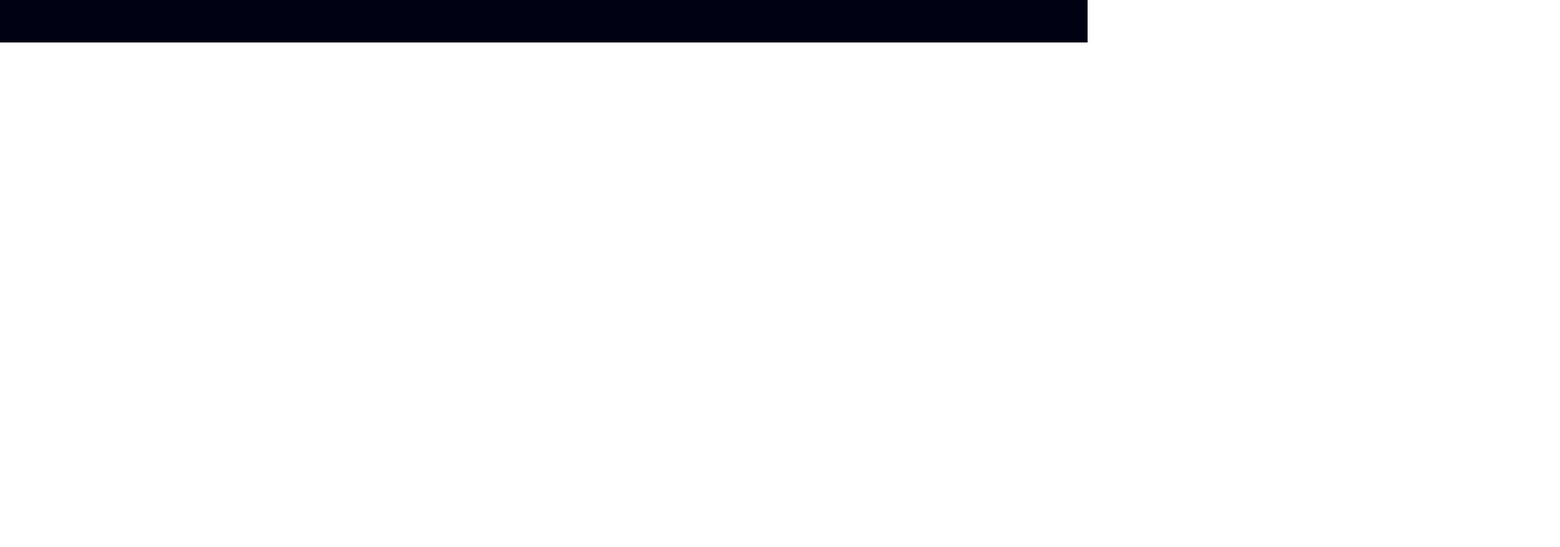
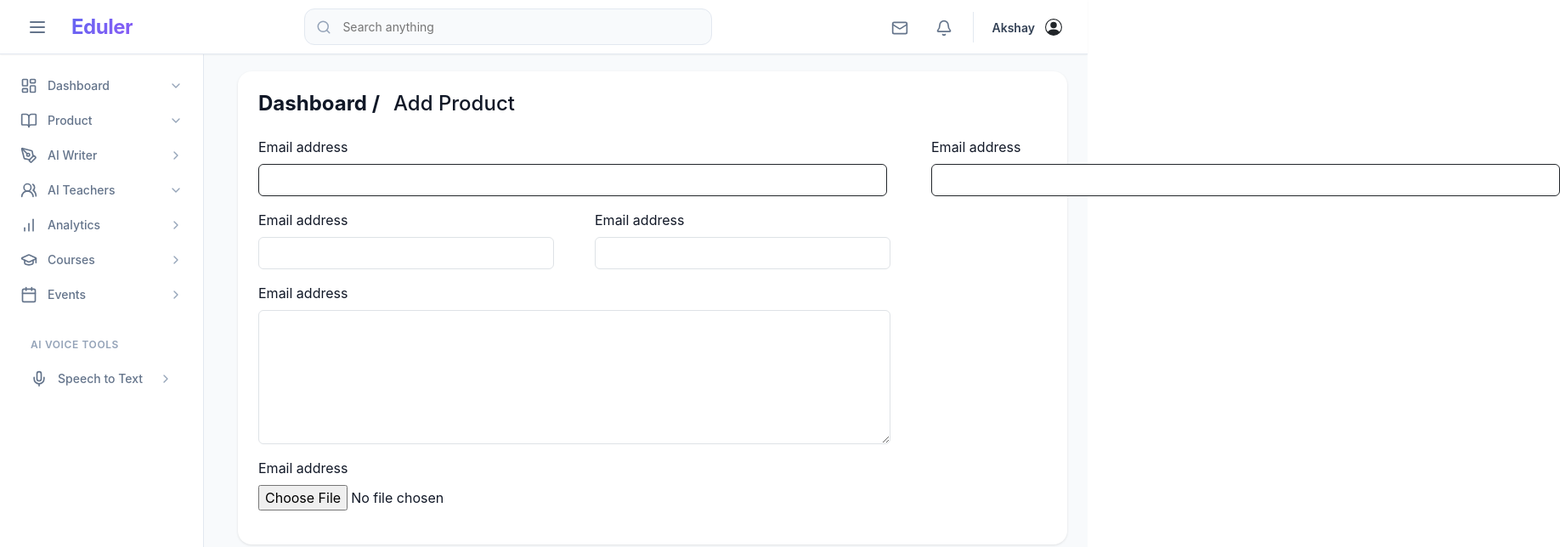
Before and after one commit to Akshay-patil-dav/Admin-Panel-Using-React, a React (Vite) app: page /Product in a window 1280 px wide. Before the commit this address had no page. Shown: the top 644 px of the page at 85% size, 1836 px wide, since content can reach past the window. Built offline with nearby package versions, Linux system fonts and the light colour scheme.

Commit message:
first commit

```diff
--- a/src/App.jsx
+++ b/src/App.jsx
@@ -7,6 +7,7 @@ import Dashboard from './components/Dashboard/Dashboard';
 import Layout from './components/Layout_Compinents/Layout';
 import CRM from './components/Dashboard/CRM';
 import Footer from './components/Dashboard/Footer/Footer';
+import Add_Product from './components/Product/Add_Product';
 
 export default function App() {
 
@@ -19,6 +20,7 @@ export default function App() {
         <Route path="/" element={<Layout />}>
           <Route index element={<Dashboard />} />
           <Route path="/CRM" element={<CRM />} />
+          <Route path="/Product" element={<Add_Product />} />
           {/* <Footer /> */}
 
         </Route>
--- a/src/components/Dashboard/Footer/Footer.jsx
+++ b/src/components/Dashboard/Footer/Footer.jsx
@@ -2,8 +2,10 @@ import React from 'react'
 
 export default function Footer() {
   return (
-    <footer>
+    // <footer>
 
-    </footer>
+    // </footer>
+    <>
+    </>
   )
 }
--- a/src/components/Layout_Compinents/header/SideNav.jsx
+++ b/src/components/Layout_Compinents/header/SideNav.jsx
@@ -40,11 +40,11 @@ const SideNav = ({ isOpen }) => {
             ]
         },
         {
-            id: 'documents',
+            id: 'Product',
             icon: BookOpen,
-            label: 'Documents',
+            label: 'Product',
             subItems: [
-                { id: 'notes', label: 'Notes', icon: FileText, link: '/documents/notes' },
+                { id: 'Add Product', label: 'Add Product', icon: FileText, link: '/Product' },
                 { id: 'lectures', label: 'Lectures', icon: Video, link: '/documents/lectures' },
                 { id: 'discussions', label: 'Discussions', icon: MessageSquare, link: '/documents/discussions' },
             ]
--- /dev/null
+++ b/src/components/Product/Add_Product.jsx
@@ -0,0 +1,32 @@
+import React from 'react'
+import Add_product_form from './form/Add_product_form'
+import Add_product_left_form from './form/Add_product_left_form'
+
+export default function Add_Product() {
+    return (
+        <div className="eduler-layout" >
+
+
+            <main className="eduler-main" >
+                <div className="eduler-main__container">
+                    {/* lkejdl */}
+                    <div className='fx'>
+                        <h4><b>Dashboard /</b></h4><h4><p className='mx-3'>Add Product</p></h4>
+                    </div>
+
+                    <form action="">
+
+                        <div className='fx gap-5 form_add' >
+                            <div>
+                                <Add_product_form />
+
+                            </div>
+                            <Add_product_left_form />
+                        </div>
+
+                    </form>
+                </div>
+            </main>
+        </div>
+    )
+}
--- /dev/null
+++ b/src/components/Product/form/Add_product_form.jsx
@@ -0,0 +1,42 @@
+import React from 'react'
+
+export default function Add_product_form() {
+    return (
+        <div className='rightform'>
+            <div className="mb-3">
+                <label for="exampleInputEmail1" className="form-label">Email address</label>
+                <input type="email" className="form-control" id="exampleInputEmail1" aria-describedby="emailHelp" />
+                {/* <div id="emailHelp" className="form-text">We'll never share your email with anyone else.</div> */}
+            </div>
+
+            <div className='fx gap-5'>
+                <div className="mb-3">
+                    <label for="exampleInputEmail1" className="form-label">Email address</label>
+                    <input type="email" className="form-control" id="exampleInputEmail1" aria-describedby="emailHelp" />
+                    {/* <div id="emailHelp" className="form-text">We'll never share your email with anyone else.</div> */}
+                </div>
+                <div className="mb-3">
+                    <label for="exampleInputEmail1" className="form-label">Email address</label>
+                    <input type="email" className="form-control" id="exampleInputEmail1" aria-describedby="emailHelp" />
+                    {/* <div id="emailHelp" className="form-text">We'll never share your email with anyone else.</div> */}
+                </div>
+            </div>
+
+            <div className="mb-3">
+                <label for="exampleInputEmail1" className="form-label">Email address</label>
+                <textarea type="email" className="form-control" id="exampleFormControlTextarea1" rows="6"> </textarea>
+                {/* <div id="emailHelp" className="form-text">We'll never share your email with anyone else.</div> */}
+            </div>
+
+
+            <div className="mb-3">
+                <label for="exampleInputEmail1" className="form-label">Email address</label>
+                <div>
+                    <input type="file" />
+                </div>
+                {/* <div id="emailHelp" className="form-text">We'll never share your email with anyone else.</div> */}
+            </div>
+
+        </div>
+    )
+}
--- /dev/null
+++ b/src/components/Product/form/Add_product_left_form.jsx
@@ -0,0 +1,15 @@
+import React from 'react'
+
+export default function Add_product_left_form() {
+    return (
+        <div className='rightform'>
+            <div className="mb-3">
+                <label for="exampleInputEmail1" className="form-label">Email address</label>
+                <input type="email" className="form-control" id="exampleInputEmail1" aria-describedby="emailHelp" />
+                {/* <div id="emailHelp" className="form-text">We'll never share your email with anyone else.</div> */}
+            </div>
+
+
+        </div>
+    )
+}
--- /dev/null
+++ b/src/css/Pages_Css/Add_product_form/Add_form.css
@@ -0,0 +1,22 @@
+.rightform > div > input {
+    width: 740px;
+    border: 1px solid;
+
+}
+
+.rightform > div > input:focus-visible {
+
+
+    outline: none;
+    border: 2px solid;
+    box-shadow: 0px 0px 0px 0px;
+    /* background-color: #f2f2f2; */
+
+
+
+}
+
+
+.rightform > div > div > input {
+    width: 348px;
+}
--- a/src/css/Style.css
+++ b/src/css/Style.css
@@ -3,4 +3,5 @@
 @import url("./Pages_Css/Dashboard.css");
 @import url("./Pages_Css/DasboardStyle.css");
 @import url("./Pages_Css/DasboardStyle.css");
-@import url("./Footer.css")
+@import url("./Footer.css");
+@import url("./Pages_Css/Add_product_form/Add_form.css");
```
Also changed, not shown: 1 other file (tests, documents, lock files or other folders).
